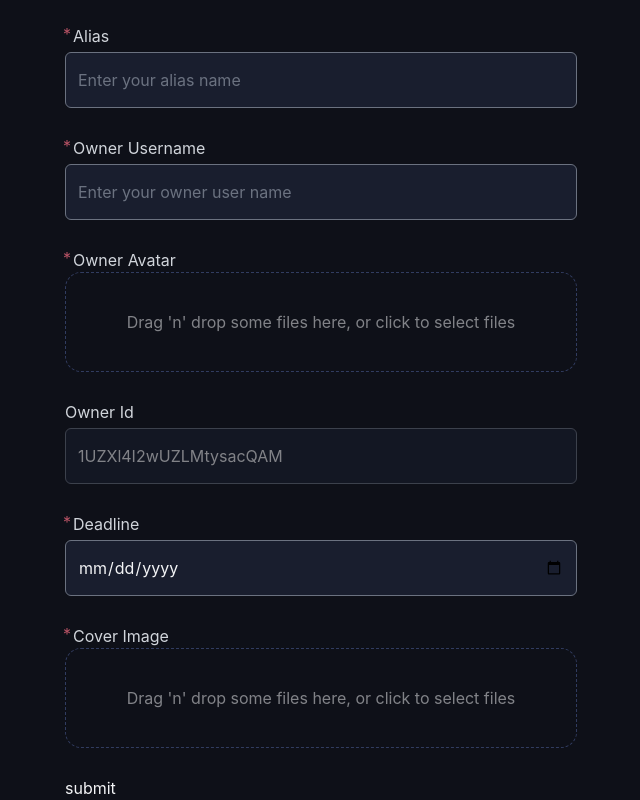
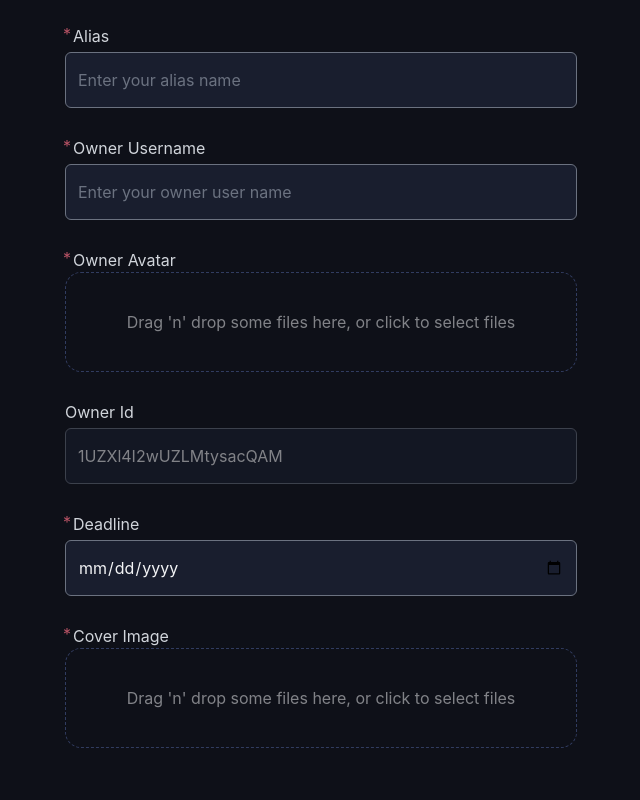
Before and after one commit to halilatilla/community-gaming, a Next.js app: page /add-new in a window 1280 px wide. Shown: the part 264-1064 px from the top of the page, without its empty margins (319-959 px from the left). After the commit the page ends 1012 px from the top, so only its background shows below. Built offline with nearby package versions, Linux system fonts and the light colour scheme.

Commit message:
Update TournamentForm

```diff
--- a/src/components/TournamentForm/TournamentForm.tsx
+++ b/src/components/TournamentForm/TournamentForm.tsx
@@ -22,7 +22,6 @@ const TournamentForm: FC<ITournamentForm> = () => {
         <Input label="owner id" name="ownerId" disabled />
         <Input label="deadline" name="deadline" placeholder="Enter your deadline" isRequired type="date" />
         <FileUpload name="coverImage" label="cover image" isRequired />
-        <button>submit</button>
       </Form>
     </Formik>
   )
```
